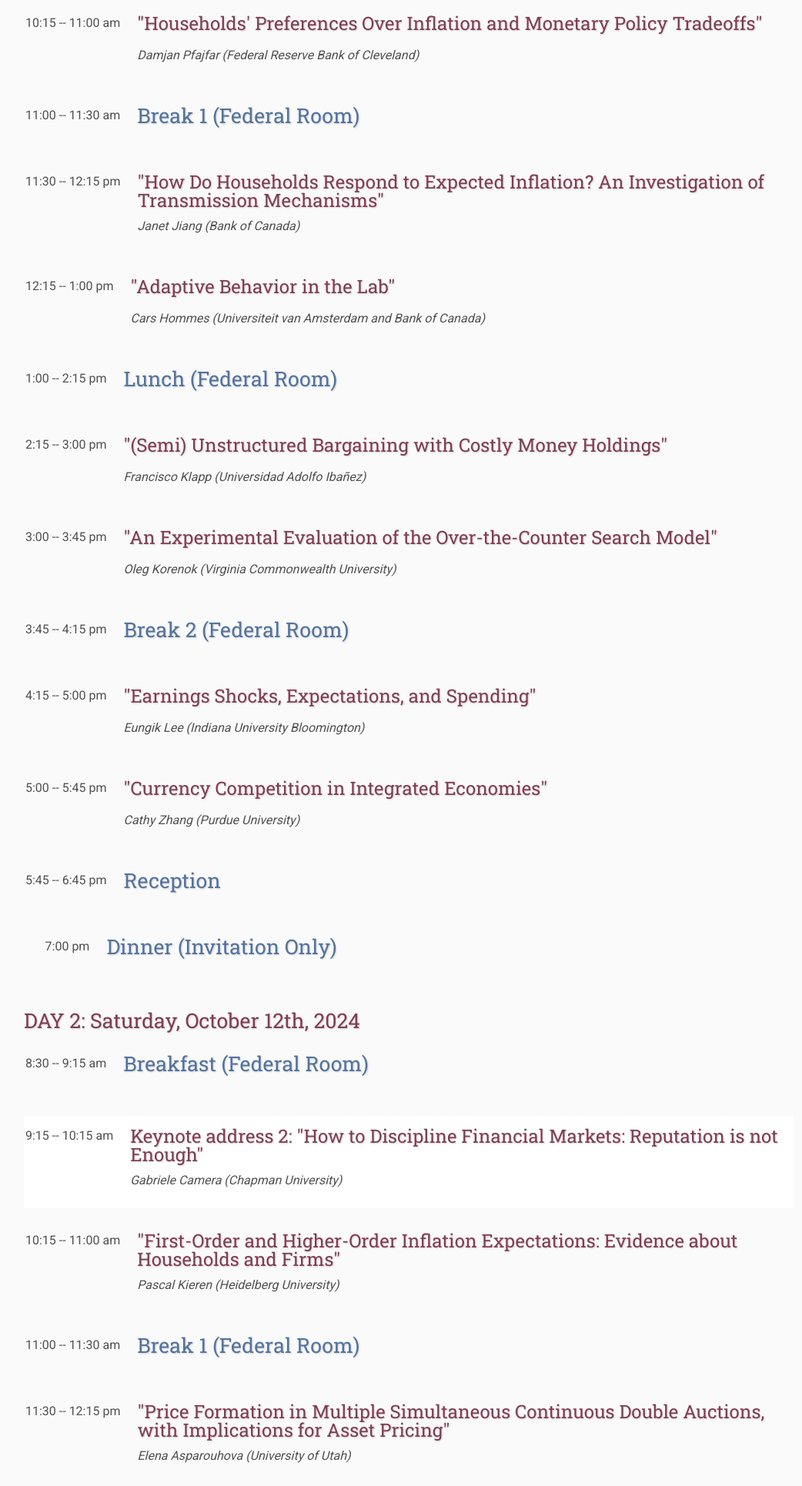
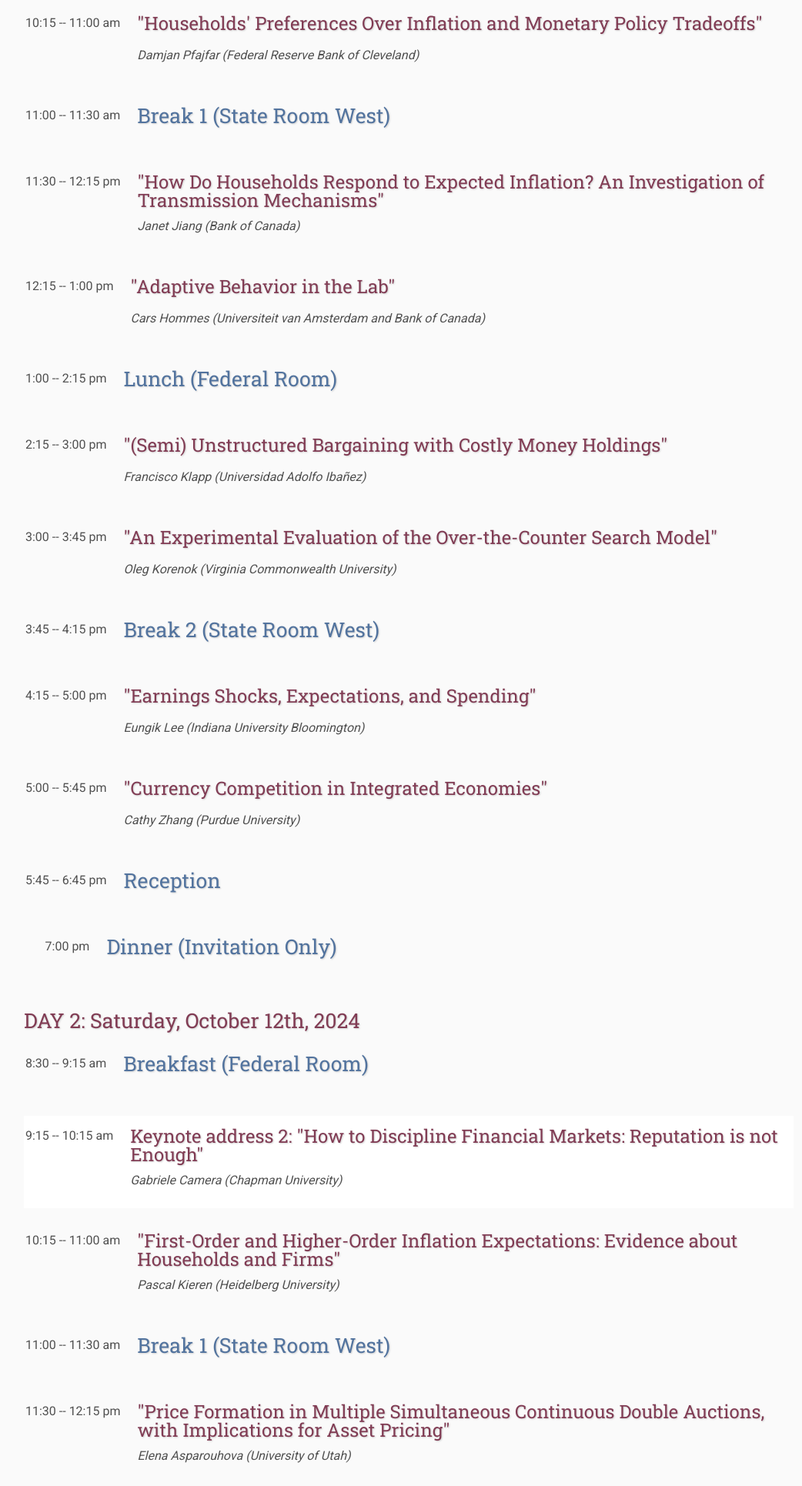
Before and after one commit to teme2024/teme2024.github.io, a plain HTML site: page program/index.html in a window 1280 px wide. Shown: the part 1240-3171 px from the top of the page at 77% size, without its empty margins (109-1151 px from the left). Drawn offline with nearby package versions, Linux system fonts and the light colour scheme; some packages are replaced by stand-ins of ours; files that its build step writes are made by us from their sources.

Commit message:
Update index.html

```diff
--- a/program/index.html
+++ b/program/index.html
@@ -159,7 +159,7 @@
                 11:00 -- 11:30 am
             </td>
             <td class="title-special">
-                Break 1 (Federal Room)
+                Break 1 (State Room West)
             </td>
         </tr>
         <tr>
@@ -277,7 +277,7 @@
                 3:45 -- 4:15 pm
             </td>
             <td class="title-special">
-                Break 2 (Federal Room)
+                Break 2 (State Room West)
             </td>
         </tr>
         <tr>
@@ -427,7 +427,7 @@
                 11:00 -- 11:30 am
             </td>
             <td class="title-special">
-                Break 1 (Federal Room)
+                Break 1 (State Room West)
             </td>
         </tr>
         <tr>
@@ -559,7 +559,7 @@
                 4:00 -- 4:45 pm
             </td>
             <td class="title-special">
-                Break 2 (Federal Room)
+                Break 2 (State Room West)
             </td>
         </tr>
         <tr>
```
